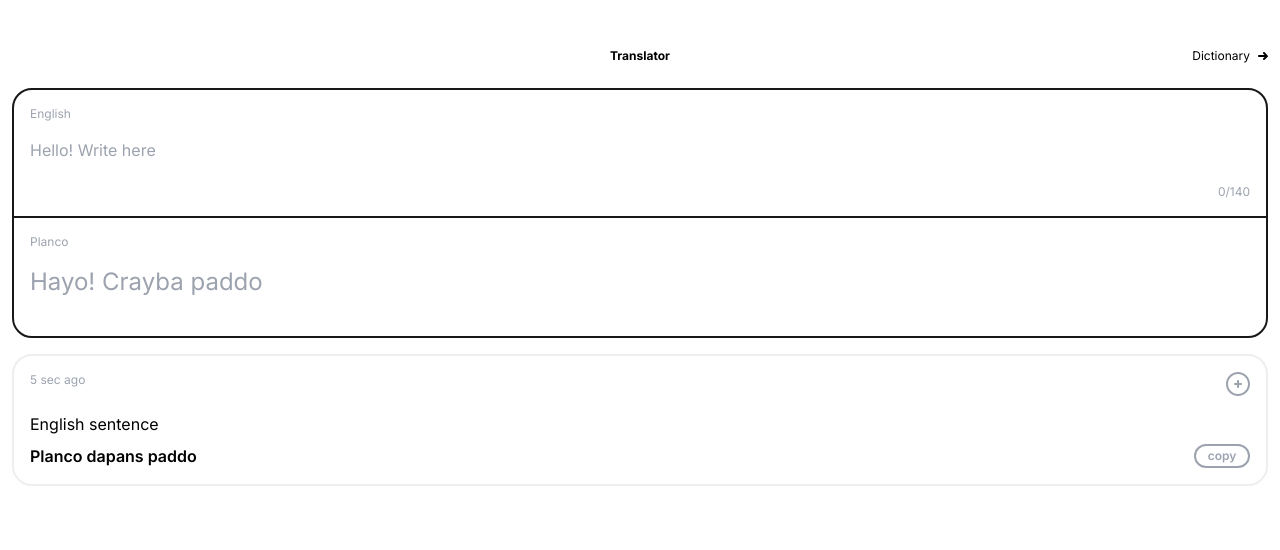
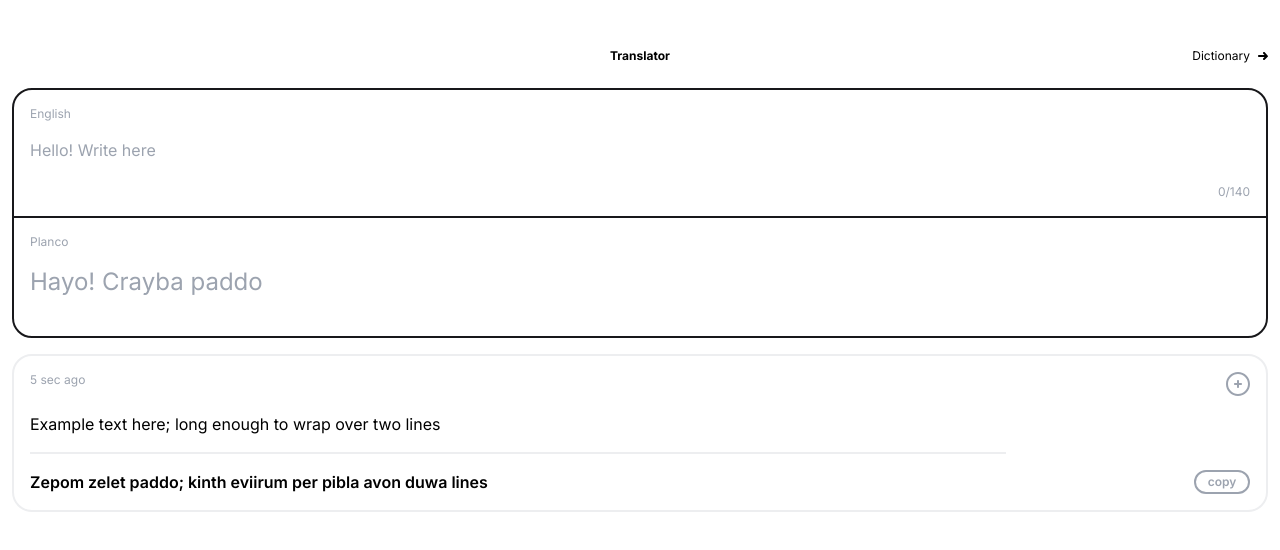
Before and after one commit to JayWaddy/Hayo, a Next.js app: page / in a window 1280 px wide. Shown: the top 550 px of the page. Built offline with nearby package versions, Linux system fonts and the light colour scheme.

Commit message:
Copy button functionality

```diff
--- a/app/components/conversion-history-card/conversion-history-card.tsx
+++ b/app/components/conversion-history-card/conversion-history-card.tsx
@@ -1,10 +1,30 @@
 "use client";
 
-import React, { useState } from "react";
+import React, { useEffect, useRef, useState } from "react";
 import { AddIcon, PinnedIcon } from "../icons/icons";
+import CopyButton from "../copy-button/copy-button";
+import { convertEngToPlc } from "../input-converter/input-converter.logic";
 
 export default function InputConverterHistoryCard() {
   const [isPinned, setIsPinned] = useState<boolean>(false);
+  const plancoOutputRef = useRef<HTMLTextAreaElement>(null!);
+
+  const englishText = "Example text here; long enough to wrap over two lines";
+  const plancoText = convertEngToPlc(englishText);
+
+  useEffect(() => {
+    handleOnInput();
+  }, [plancoOutputRef]);
+
+  const handleOnInput = (): void => {
+    if (plancoOutputRef) {
+      plancoOutputRef.current?.style.setProperty("height", "auto");
+
+      const scrollHeight = plancoOutputRef.current?.scrollHeight;
+
+      plancoOutputRef.current?.style.setProperty("height", `${scrollHeight}px`);
+    }
+  };
 
   const handleIsPinnedToggle = () => {
     setIsPinned((prevState) => !prevState);
@@ -26,18 +46,29 @@ export default function InputConverterHistoryCard() {
           {isPinned ? <PinnedIcon /> : <AddIcon />}
         </button>
       </div>
-      <div className="grid grid-cols-4">
-        <div className="col-span-3 flex flex-col">
-          <span className="mb-2">English sentence</span>
-          <span className="font-semibold">Planco dapans paddo</span>
+      <div className="grid grid-cols-5">
+        <div className="col-span-4 flex flex-col">
+          <span
+            className={`${
+              isPinned ? "border-skin-pinned" : "border-skin-card"
+            } mb-4 border-b-2 pb-4`}
+          >
+            {englishText}
+          </span>
+          <textarea
+            readOnly
+            className="resize-none overflow-hidden break-all bg-inherit font-semibold outline-none"
+            rows={1}
+            onInput={handleOnInput}
+            ref={plancoOutputRef}
+            value={plancoText}
+          />
         </div>
-        <button
-          className={`${
-            isPinned ? "pinned-button" : "muted-button"
-          } muted-button col-span-1 ml-auto mt-auto text-xs`}
-        >
-          copy
-        </button>
+        <CopyButton
+          isPinned={isPinned}
+          refElement={plancoOutputRef}
+          style={"muted-button ml-auto mt-auto"}
+        />
       </div>
     </div>
   );
--- /dev/null
+++ b/app/components/copy-button/copy-button.tsx
@@ -0,0 +1,56 @@
+import React, { useEffect, useRef, useState } from "react";
+
+type Props = {
+  refElement: React.RefObject<HTMLTextAreaElement> | null | undefined;
+  style: string;
+  isPinned?: boolean;
+};
+
+export default function CopyButton({
+  refElement,
+  style,
+  isPinned,
+}: Props): JSX.Element {
+  const [isClicked, setIsClicked] = useState<boolean>(false);
+  const buttonRef = useRef<HTMLButtonElement>(null);
+
+  const resetButtonProps = (): void => {
+    setTimeout((): void => {
+      setIsClicked(false);
+    }, 5_000);
+  };
+
+  const handleOnClick = (): void => {
+    setIsClicked((prevState) => !prevState);
+
+    if (navigator.userAgent.match(/ipad|ipod|iphone/i)) {
+      refElement?.current?.select();
+      refElement?.current?.setSelectionRange(0, 99999);
+      document.execCommand("copy");
+      return;
+    }
+
+    if (typeof refElement?.current?.value === "string") {
+      navigator.clipboard.writeText(refElement?.current?.value);
+    }
+  };
+
+  useEffect((): void => {
+    if (isClicked === true) {
+      buttonRef.current?.classList.remove("muted-button");
+      buttonRef.current?.classList.remove("base-button");
+      buttonRef.current?.classList.add("pinned-button");
+      resetButtonProps();
+      return;
+    }
+
+    buttonRef.current?.classList.remove("pinned-button");
+    buttonRef.current?.setAttribute("class", style);
+  }, [isClicked, isPinned, buttonRef, style]);
+
+  return (
+    <button className={style} onClick={handleOnClick} ref={buttonRef}>
+      {isClicked ? "copied" : "copy"}
+    </button>
+  );
+}
--- a/app/components/input-converter/input-converter.tsx
+++ b/app/components/input-converter/input-converter.tsx
@@ -1,9 +1,10 @@
 "use client";
 
 import React from "react";
-import { useRef, useState, useEffect } from "react";
+import { useRef, useState } from "react";
 import { ClearIcon } from "../icons/icons";
 import { convertEngToPlc } from "./input-converter.logic";
+import CopyButton from "../copy-button/copy-button";
 
 export default function InputConverter() {
   const [inputValue, setInputValue] = useState<string>("");
@@ -31,27 +32,17 @@ export default function InputConverter() {
     setInputValue(textAreaElement.target?.value);
     setOutputValue(convertEngToPlc(textAreaElement.target?.value));
 
+    // BUG: does not auto resize on paste
     if (inputRef) {
-      inputRef.current.style.height = "auto";
-      outputRef.current.style.height = "auto";
+      inputRef.current.style.setProperty("height", "auto");
+      outputRef.current.style.setProperty("height", "auto");
 
       const inputScrollHeight = inputRef.current.scrollHeight;
       const outputScrollHeight = outputRef.current.scrollHeight;
 
-      inputRef.current.style.height = `${inputScrollHeight}px`;
-      outputRef.current.style.height = `${outputScrollHeight}px`;
+      inputRef.current.style.setProperty("height", `${inputScrollHeight}px`);
+      outputRef.current.style.setProperty("height", `${outputScrollHeight}px`);
     }
-  };
-
-  const handleCopyOutputText = (): void => {
-    if (navigator.userAgent.match(/ipad|ipod|iphone/i)) {
-      outputRef.current.select();
-      outputRef.current.setSelectionRange(0, 99999);
-      document.execCommand("copy");
-      return;
-    }
-
-    navigator.clipboard.writeText(outputValue);
   };
 
   return (
@@ -74,7 +65,7 @@ export default function InputConverter() {
           maxLength={characterMaxLength}
           autoFocus={true}
           value={inputValue}
-          onChange={(event) => handleUpdateInput(event)}
+          onChange={(element) => handleUpdateInput(element)}
           ref={inputRef}
         />
         <div className="relative mt-4">
@@ -88,8 +79,8 @@ export default function InputConverter() {
         <textarea
           readOnly
           className={`
-          break-allplaceholder:text-skin-muted my-4 w-full resize-none overflow-hidden
-          text-2xl outline-none
+          my-4 w-full resize-none overflow-hidden break-all text-2xl
+          outline-none placeholder:text-skin-muted
           ${!isInput && "text-skin-muted"}`}
           name="output"
           placeholder={outputPlaceholderText}
@@ -99,12 +90,10 @@ export default function InputConverter() {
         />
         {isInput && (
           <div className="relative mt-4">
-            <button
-              className="base-button absolute bottom-0 right-0"
-              onClick={handleCopyOutputText}
-            >
-              copy
-            </button>
+            <CopyButton
+              refElement={outputRef}
+              style={"base-button absolute bottom-0 right-0"}
+            />
           </div>
         )}
       </div>
--- a/app/globals.css
+++ b/app/globals.css
@@ -40,11 +40,11 @@
   }
 
   .base-button {
-    @apply h-6 w-14 rounded-[20px] border-2 border-skin-base bg-skin-base text-xs font-semibold text-skin-base;
+    @apply h-6 w-14 rounded-[20px] border-2 border-skin-base bg-inherit text-xs font-semibold text-skin-base;
   }
 
   .muted-button {
-    @apply bg-skin-muted h-6 w-14 rounded-[20px] border-2 border-skin-muted text-xs font-semibold text-skin-muted;
+    @apply h-6 w-14 rounded-[20px] border-2 border-skin-muted bg-inherit text-xs font-semibold text-skin-muted;
   }
 
   .pinned-button {
```
